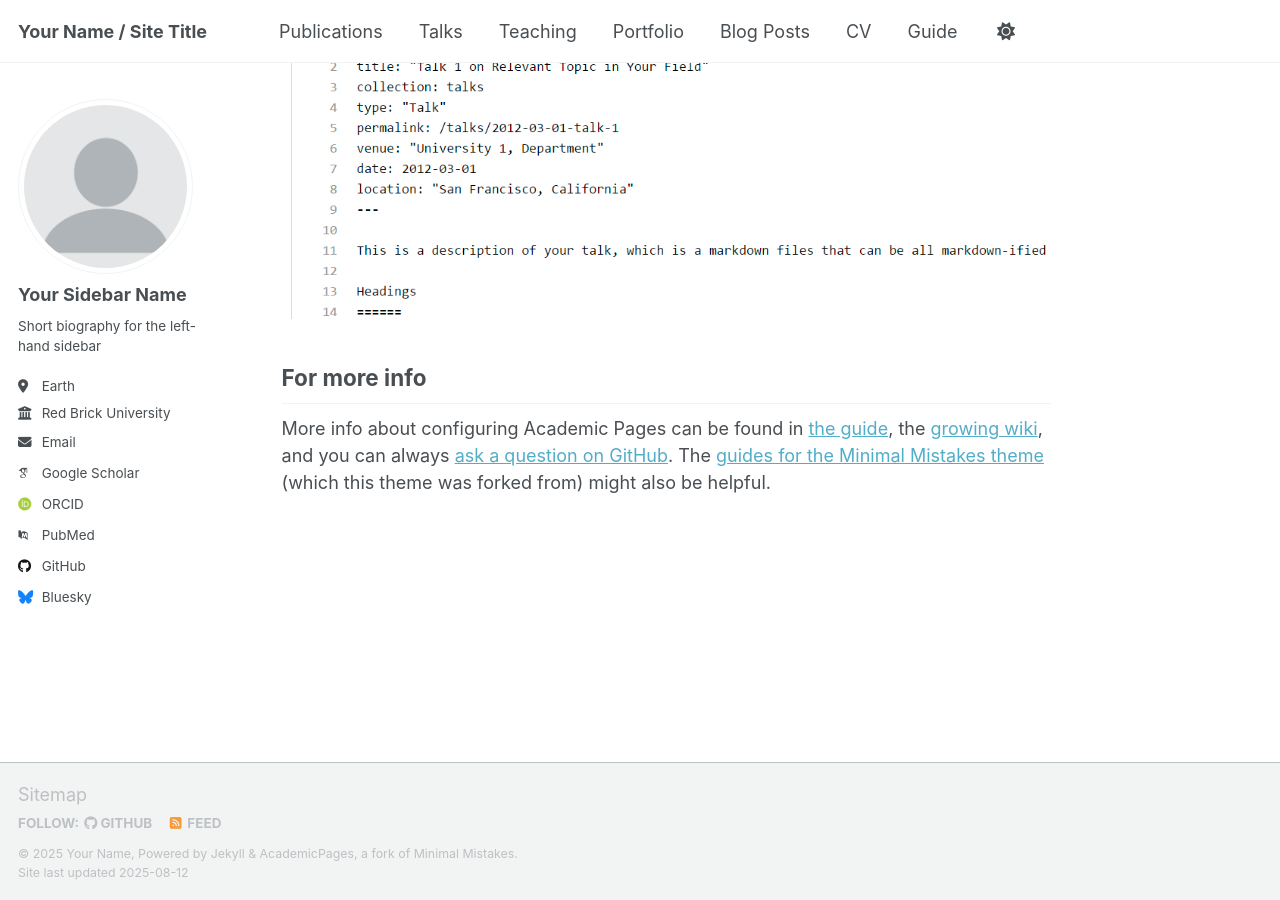
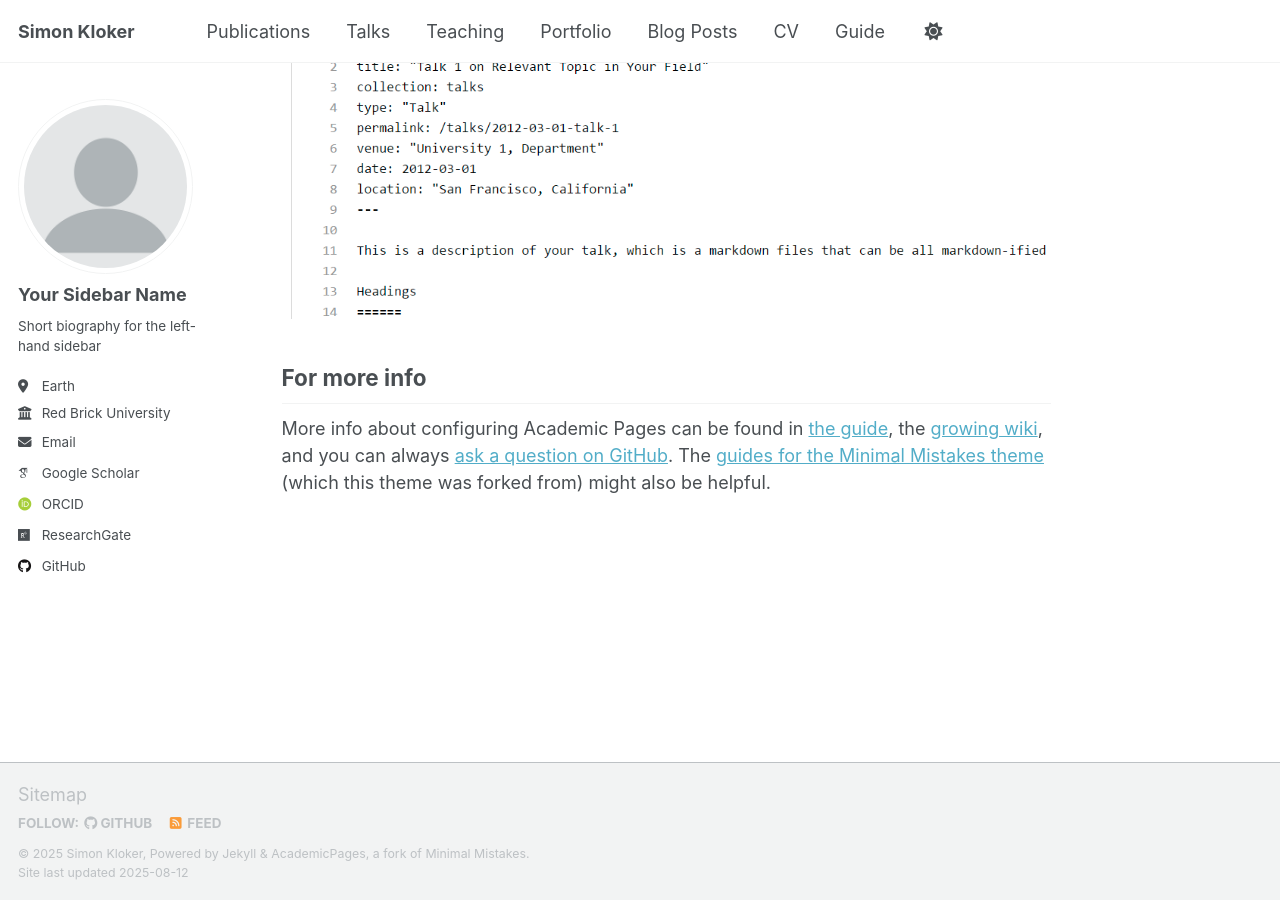
Before and after one commit to simon-kloker/simon-kloker.github.io, a Jekyll site: the page built from _pages/about.md, in a window 1280 px wide and 900 px high, scrolled down 2880 px. Built offline with Jekyll 4.4.1, drawn with Linux system fonts in a browser that asks for light colours; some web fonts are replaced; a script that is not in the unit is left out.

Commit message:
basic settings

```diff
--- a/_config.yml
+++ b/_config.yml
@@ -9,13 +9,13 @@
 # Basic Site Settings
 locale                   : "en-US"
 site_theme               : "default" # Currently available options are "default", "air"
-title                    : "Your Name / Site Title"
+title                    : "Simon Kloker"
 title_separator          : "-"
-name                     : &name "Your Name"
+name                     : &name "Simon Kloker"
 description              : &description "personal description"
-url                      : https://academicpages.github.io # the base hostname & protocol for your site e.g. "https://[your GitHub username].github.io" or if you already have some other page hosted on Github then use "https://[your GitHub username].github.io/[Your Repo Name]"
+url                      : https://simon-kloker.github.io # the base hostname & protocol for your site e.g. "https://[your GitHub username].github.io" or if you already have some other page hosted on Github then use "https://[your GitHub username].github.io/[Your Repo Name]"
 baseurl                  : "" # the subpath of your site, e.g. "/blog"
-repository               : "academicpages/academicpages.github.io"
+repository               : "simon-kloker/simon-kloker.github.io"
 
 # Site Author - The following control what appear as part of the author content on the side bar.
 #               If a field is blank the icon and link will not appear, otherwise it will be shown.
@@ -34,26 +34,26 @@
   # Academic websites
   academia         : # URL
   arxiv            : # URL - Update with the correct link to your profile
-  googlescholar    : "https://scholar.google.com/citations?user=PS_CX0AAAAAJ"
+  googlescholar    : "https://scholar.google.com/citations?user=K_XrJ6EAAAAJ&hl=en"
   inspire-hep      : # URL
   impactstory      : # URL
-  orcid            : "http://orcid.org/yourorcidurl"
+  orcid            : "https://orcid.org/0000-0003-3653-9836"
   semantic         : # URL
-  pubmed           : "https://www.ncbi.nlm.nih.gov/pubmed/?term=john+snow"
-  researchgate     : # URL
+  pubmed           : # "https://www.ncbi.nlm.nih.gov/pubmed/?term=john+snow"
+  researchgate     : "https://www.researchgate.net/profile/Simon-Kloker"
   scopus           : # URL
 
   # Repositories and software development
   bitbucket        : # Username - Update with your username on the site
   codepen          : # Username
   dribbble         : # Username
-  github           : "academicpages"
+  github           : "simon-kloker"
   kaggle           : # Username
   stackoverflow    : # User number or user number and name (i.e., use "1" or "1/jeff-atwood")
 
   # Social media
   artstation       : # Username
-  bluesky          : "bsky.app" # Replace this with you Bluesky username
+  bluesky          : # "bsky.app" # Replace this with you Bluesky username
   facebook         : # Username
   flickr           : # Username
   foursquare       : # Username
```
